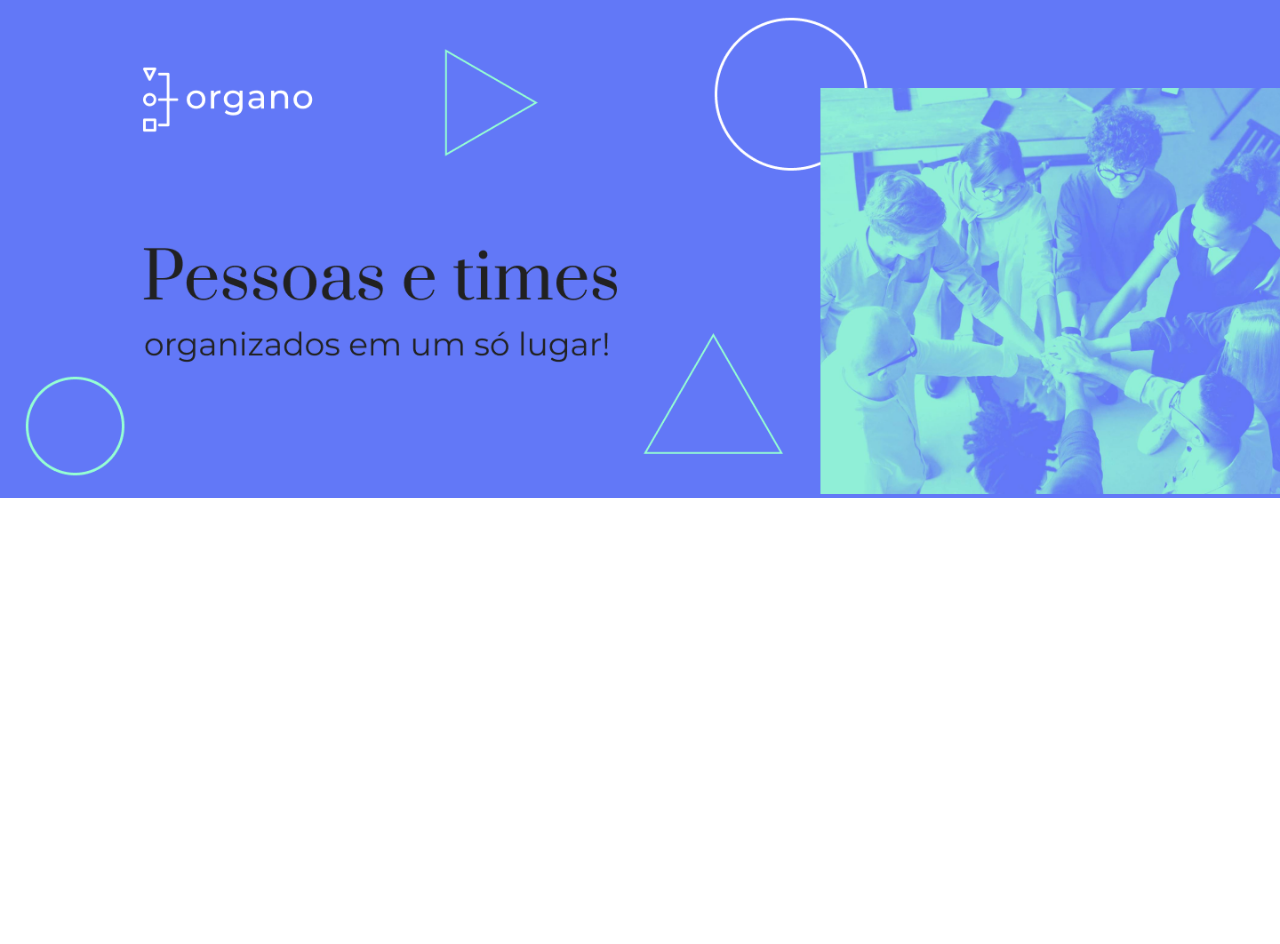
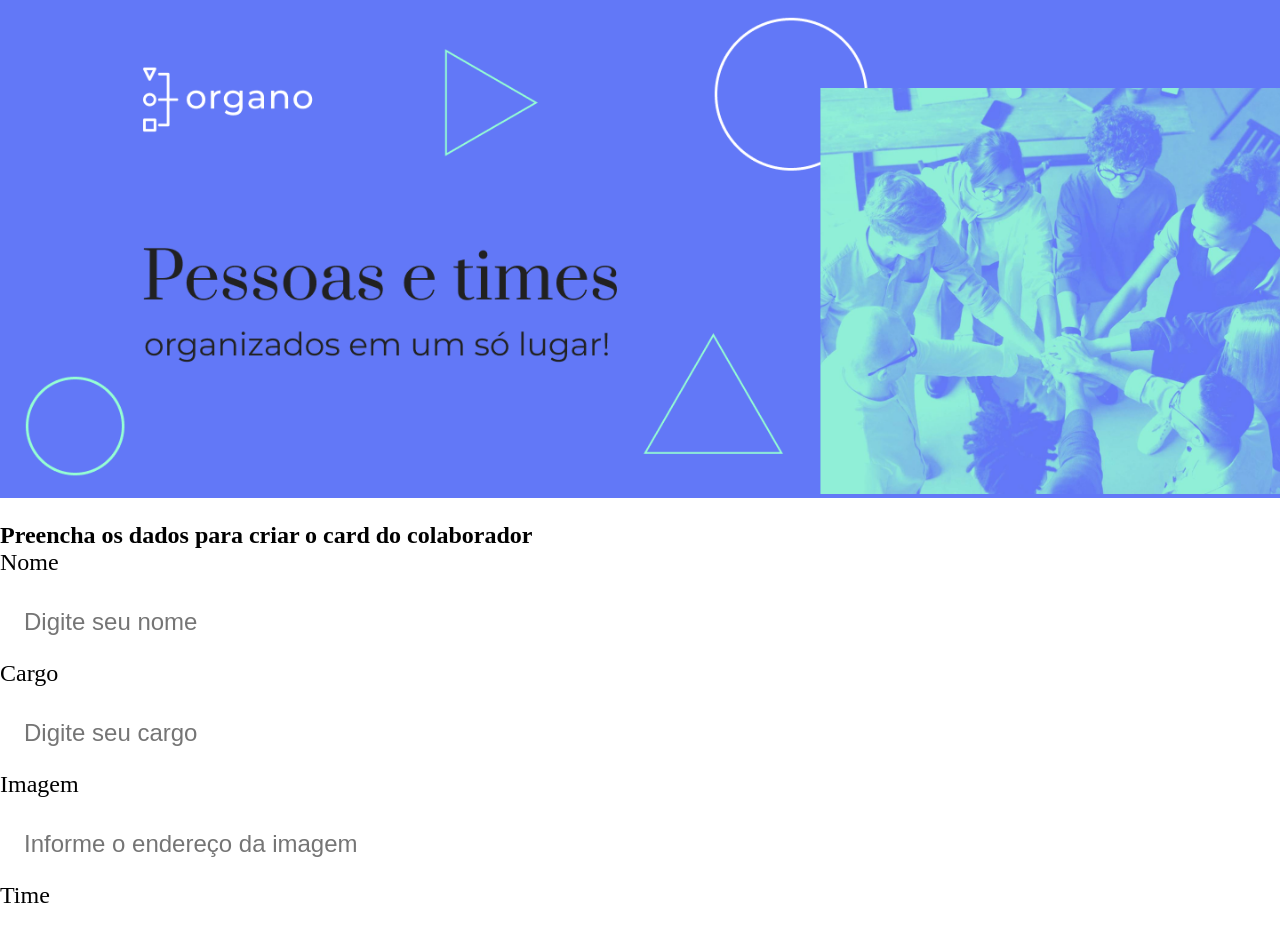
Before and after one commit to bruna40/organo, a React (Create React App) app in the folder organograma/: page / in a window 1280 px wide. Shown: the top 944 px of the page. Before the commit the page ends 800 px from the top, so only its background shows below. Built offline with nearby package versions, Linux system fonts and the light colour scheme.

Commit message:
iniciando o formulario

```diff
--- a/organograma/src/App.js
+++ b/organograma/src/App.js
@@ -1,8 +1,13 @@
 import Banner from "./components/Banner";
+import Forms from "./components/Forms";
 
 function App() {
   return (
-    <Banner />
+    <>
+      <Banner />
+      <Forms />
+    </>
+
   );
 }
 
--- /dev/null
+++ b/organograma/src/components/Forms/index.css
@@ -0,0 +1,21 @@
+.campo-texto{
+    margin: 24px 0;
+
+}
+
+
+.campo-texto label{
+    display: block;
+    margin-bottom: 8px;
+    font-size: 24px;
+}
+
+.campo-texto input{
+    width: 100%;
+    background-color: #FFF;
+    box-sizing: 10px 10px 30px rgba(0, 0, 0, 0.06) ;
+    border: none;
+    font-size:24px;
+    padding: 24px;
+    box-sizing: border-box;
+}
--- /dev/null
+++ b/organograma/src/components/Forms/index.js
@@ -0,0 +1,22 @@
+import './index.css'
+
+export default function Forms() {
+  return (
+    <div className="campo-texto">
+        <h2>Preencha os dados para criar o card do colaborador</h2>
+        <form>
+            <label htmlFor="name">Nome</label>
+            <input type="text" id="name" name="name" placeholder="Digite seu nome" />
+            <label htmlFor="Cargo">Cargo</label>
+            <input type="text" id="cargo" name="cargo" placeholder="Digite seu cargo" />
+            <label htmlFor="imagem">Imagem</label>
+            <input type="text" id="imagem" name="imagem" placeholder="Informe o endereço da imagem" />
+            <label htmlFor="time">Time</label>
+            <input type="text" id="time" name="time" placeholder="Informe o time" />
+
+            <button type="submit">Criar Card</button>
+
+        </form>
+    </div>
+  );
+}
```
Also changed, not shown: organograma/src/setupTests.js (deleted, +0 -5 lines), 1 other file (tests, documents, lock files or other folders).
